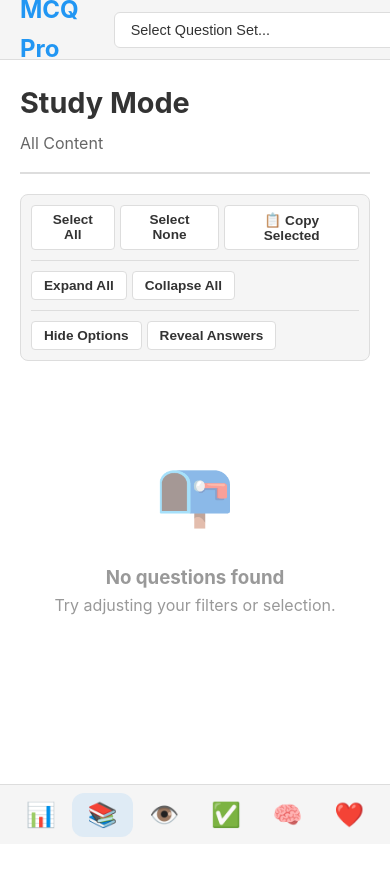
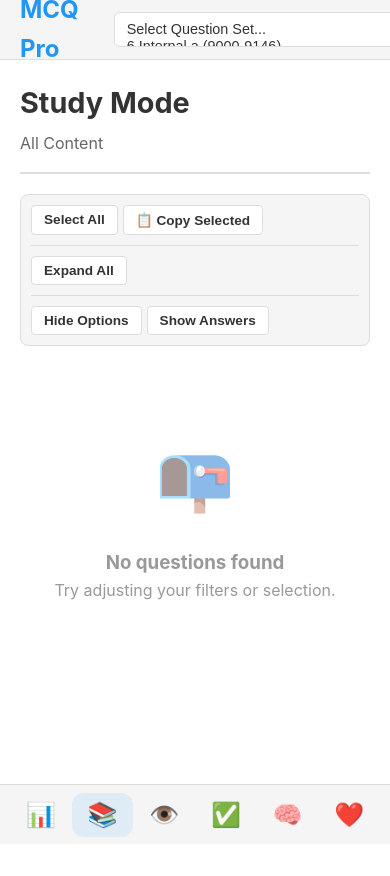
Before and after one commit to medoo24/Create, a plain HTML site: page index.html in a window 390 px wide. Both pictures are taken after a click on the button "Solve". Drawn offline with nearby package versions, Linux system fonts and the light colour scheme.

Commit message:
Update index.html

```diff
--- a/index.html
+++ b/index.html
@@ -30,10 +30,11 @@
             <div class="header-left">
                 <h1 class="app-title">MCQ Pro</h1>
                 <div class="file-selector-container">
-                    <select id="file-selector" class="file-selector" disabled>
+                    <select id="file-selector" class="file-selector" disabled multiple size="1">
                         <option value="">Select Question Set...</option>
                     </select>
                     <button id="refresh-files" class="icon-btn" title="Refresh Files">🔄</button>
+                    <button id="load-selected" class="btn primary small-btn" style="display: none;">Load Selected</button>
                 </div>
             </div>
 
@@ -78,17 +79,15 @@
         <!-- Controls Toolbar Template (Hidden, cloned by JS) -->
         <div id="controls-toolbar" class="controls-toolbar" style="display: none;">
             <div class="controls-group">
-                <button class="btn small-btn" id="select-all-btn">Select All</button>
-                <button class="btn small-btn" id="select-none-btn">Select None</button>
+                <button class="btn small-btn" id="toggle-select-btn">Select All</button>
                 <button class="btn small-btn" id="copy-selected-btn">📋 Copy Selected</button>
             </div>
             <div class="controls-group">
-                <button class="btn small-btn" id="expand-all-btn">Expand All</button>
-                <button class="btn small-btn" id="collapse-all-btn">Collapse All</button>
+                <button class="btn small-btn" id="toggle-expand-btn">Expand All</button>
             </div>
             <div class="controls-group">
                 <button class="btn small-btn" id="toggle-options-btn">Hide Options</button>
-                <button class="btn small-btn" id="toggle-answers-btn">Reveal Answers</button>
+                <button class="btn small-btn" id="toggle-answers-btn">Show Answers</button>
             </div>
         </div>
 
```
